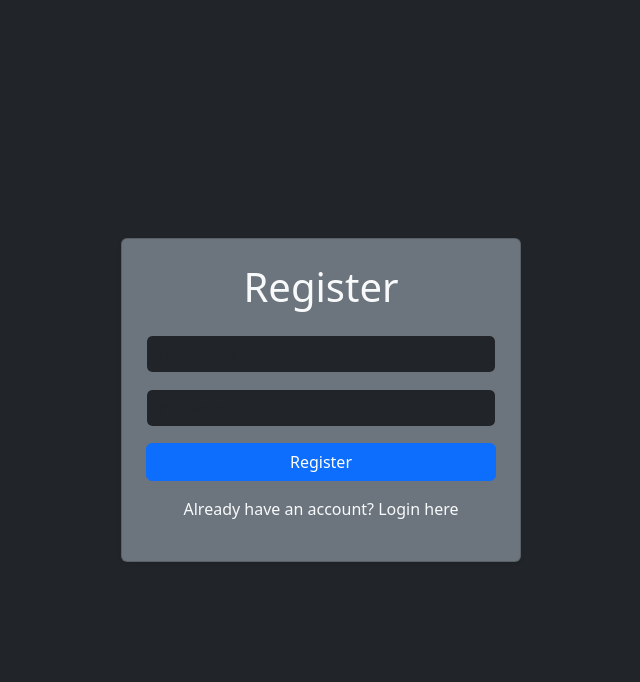
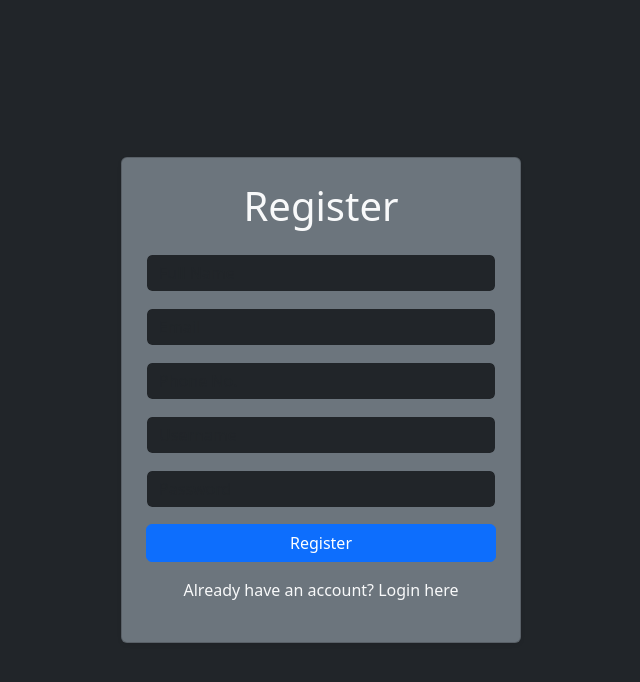
Before and after one commit to EnigmaticLeo25/Cryptify, a Flask app: page /register in a window 1280 px wide. Shown: the top 682 px of the page, without its empty margins (319-959 px from the left). Run offline with Flask 3, Linux system fonts and the light colour scheme.

Commit message:
db and register changes

```diff
--- a/database.py
+++ b/database.py
@@ -1,3 +1,4 @@
+from flask import Flask, render_template, request, redirect, url_for, flash, session,jsonify
 from flask_sqlalchemy import SQLAlchemy
 
 db = SQLAlchemy()
--- a/routes.py
+++ b/routes.py
@@ -1,5 +1,6 @@
-from flask import Flask, render_template, request, redirect, url_for, flash, session,jsonify
+from flask import Flask, render_template, request, redirect, url_for, flash, session,jsonify,make_response
 from controller import *
+from database import db
 
 def configure_routes(app):
     @app.route('/',methods=['GET','POST'])
@@ -7,23 +8,31 @@
         if request.method == "GET":
             return render_template('login.html')
         elif request.method == "POST":
-            username = request.form.get('username')
+            email = request.form.get('email')
             password = request.form.get('password')
-            if(check_user(username,password)):
+            return_details = check_user(email,password)
+            if(return_details[0]):
                 flash('Login successful!', 'success')
-                return redirect(url_for('home'))
+                response = make_response(redirect(url_for('home')))
+                response.set_cookie(return_details[1].username,return_details[1].email)
+                return response
             else:
                 flash('Invalid username or password', 'danger')
+                return redirect(url_for('register'))
 
     @app.route('/register', methods=['GET', 'POST'])
     def register():
         if request.method == "GET":
             return render_template('register.html')
         elif request.method == "POST":
+            fullname = request.form.get('fullname')
+            email = request.form.get('email')
+            phone_no = request.form.get('phone_no')
             username = request.form.get('username')
             password = request.form.get('password')
-            new_user = register_user(username,password)
+            new_user = register_user(fullname,email,phone_no,username,password)
             return redirect(url_for('home'))
     @app.route('/home')
     def home():
-        return render_template('home.html')
+        users = User.query.all()
+        return render_template('home.html',users=users)
--- a/templates/login.html
+++ b/templates/login.html
@@ -12,7 +12,7 @@
         <h1 class="text-center mb-4">Login</h1>
         <form action="/" method="POST">
             <div class="mb-3">
-                <input type="text" class="form-control bg-dark text-light border-secondary" name="username" placeholder="Username" required />
+                <input type="text" class="form-control bg-dark text-light border-secondary" name="email" placeholder="Email" required />
             </div>
             <div class="mb-3">
                 <input type="password" class="form-control bg-dark text-light border-secondary" name="password" placeholder="Password" required />
--- a/templates/register.html
+++ b/templates/register.html
@@ -11,6 +11,15 @@
     <div class="card bg-secondary text-light p-4 shadow-sm" style="width: 100%; max-width: 400px;">
         <h1 class="text-center mb-4">Register</h1>
         <form action="/register" method="POST">
+            <div class="mb-3">
+                <input type="text" class="form-control bg-dark text-light border-secondary" name="fullname" placeholder="Full Name" required>
+            </div>
+            <div class="mb-3">
+                <input type="text" class="form-control bg-dark text-light border-secondary" name="email" placeholder="Email" required>
+            </div>
+            <div class="mb-3">
+                <input type="text" class="form-control bg-dark text-light border-secondary" name="phone_no" placeholder="Phone No." required>
+            </div>
             <div class="mb-3">
                 <input type="text" class="form-control bg-dark text-light border-secondary" name="username" placeholder="Username" required>
             </div>
```
Also changed, not shown: controller.py (+9 -8 lines), models.py (+18 -1 lines), templates/home.html (+18 -0 lines), example.db.
